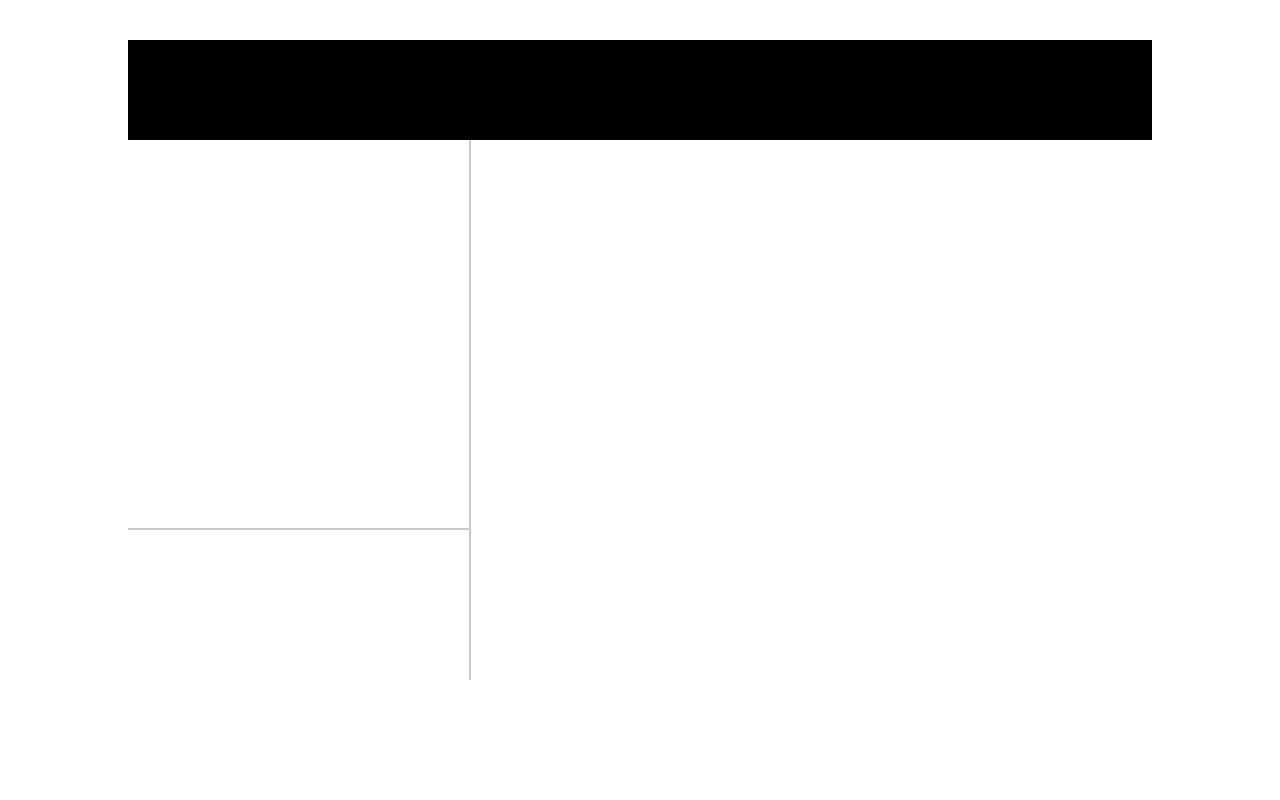
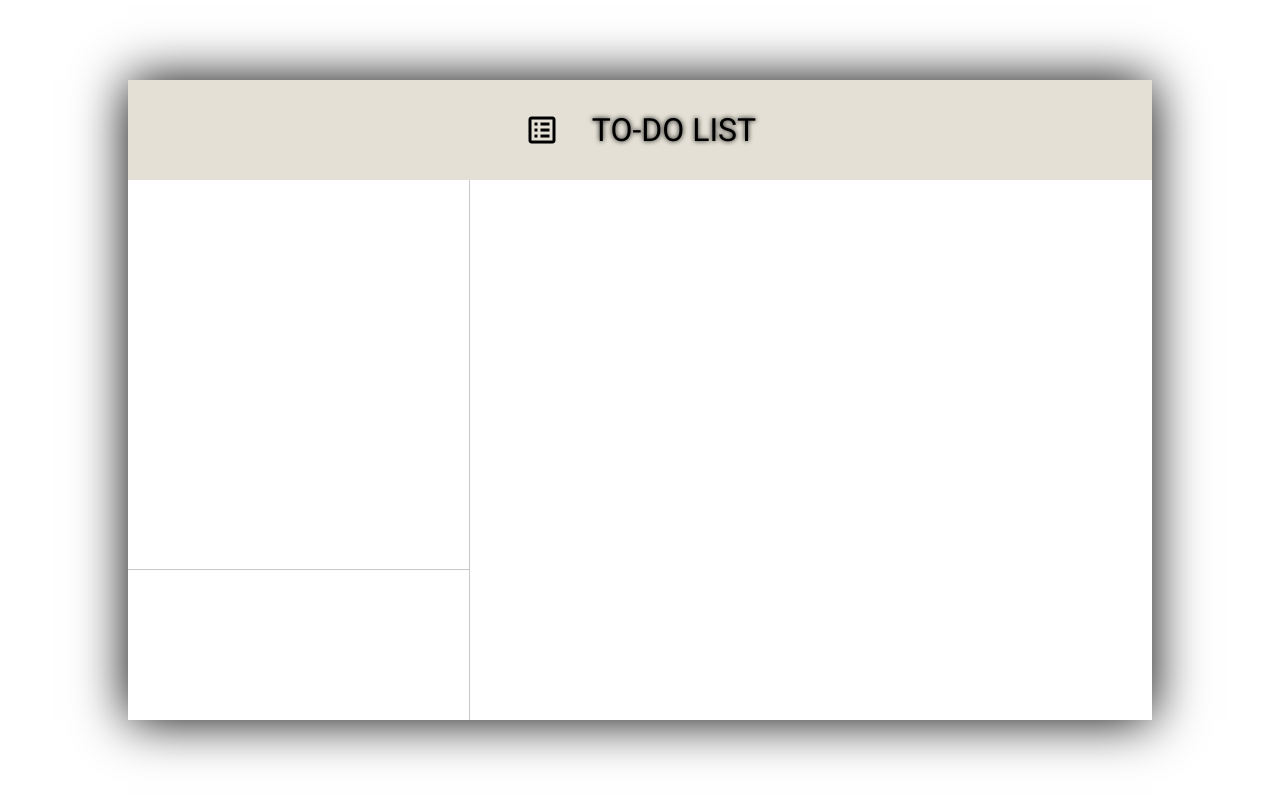
Before and after one commit to prospero-apps/todo-list, a website built with webpack: page dist/index.html in a window 1280 px wide. Built offline with nearby package versions, Linux system fonts and the light colour scheme; files whose address does not match are found by name.

Commit message:
Create the header panel

```diff
--- a/src/dom.js
+++ b/src/dom.js
@@ -1,8 +1,23 @@
+// icons
+import ListIcon from './icons/list.png';
+
 // helper functions
 function createPanel(id) {
     const panel = document.createElement('div');
     panel.id = id;
     return panel;
+}
+
+function createIcon(source) {
+    const icon = new Image();
+    icon.src = source;
+    return icon;
+}
+
+function add(element, ...children) {
+    for(const child of children) {
+        element.appendChild(child);
+    }
 }
 
 // main container
@@ -13,11 +28,14 @@ const sidebar = content.appendChild(createPanel('sidebar'));
 const notesPanel = content.appendChild(createPanel('notes-panel'));
 const mainPanel = content.appendChild(createPanel('main-panel'));
 
-container.appendChild(header);
-container.appendChild(sidebar);
-container.appendChild(mainPanel);
+add(container, header, sidebar, notesPanel, mainPanel);
 
-
+// header
+const headerText = document.createElement('div');
+headerText.textContent = 'TO-DO LIST';
+headerText.id = 'header-text';
+const headerIcon = createIcon(ListIcon);
+add(header, headerIcon, headerText);
 
 
 
--- a/src/index.js
+++ b/src/index.js
@@ -1,5 +1,4 @@
 import './style.css';
-// import { createPanel } from './dom';
 
 import {
     content,
--- a/src/style.css
+++ b/src/style.css
@@ -38,19 +38,25 @@ body {
     display: grid;
     grid-template-columns: 1fr 2fr;
     grid-template-rows: 100px 1fr 150px;
+    box-shadow: 0 0 50px black;
 }
 
 #header {
     grid-column: 1 / 3;
-    background-color: black;
+    background-color: rgba(165, 153, 115, .3);
+    display: flex;
+    justify-content: center;
+    align-items: center;
+    gap: 1em;
+    text-shadow: 0 0 5px black;
 }
 
 #sidebar {
-    border-bottom: 2px solid var(--border-color);
+    border-bottom: 1px solid var(--border-color);
 }
 
 #main-panel {
-    border-left: 2px solid var(--border-color);
+    border-left: 1px solid var(--border-color);
     grid-row: 2 / 4;
     grid-column: 2 / 3;
 }
```
Also changed, not shown: dist/99e7e9ade87701064d87.png (added), dist/main.js.
